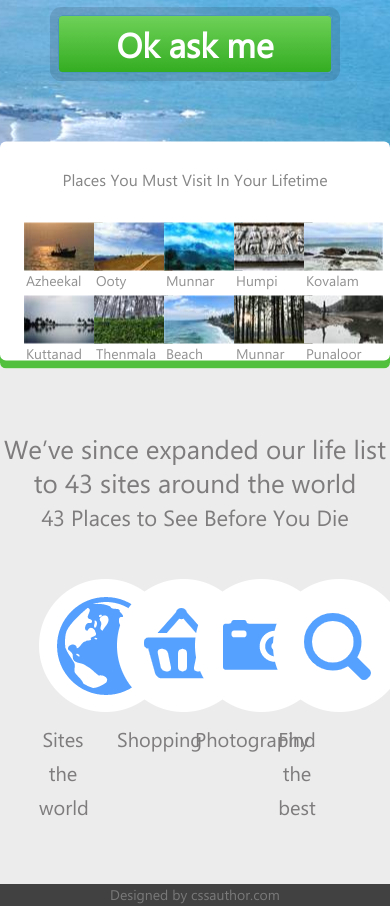
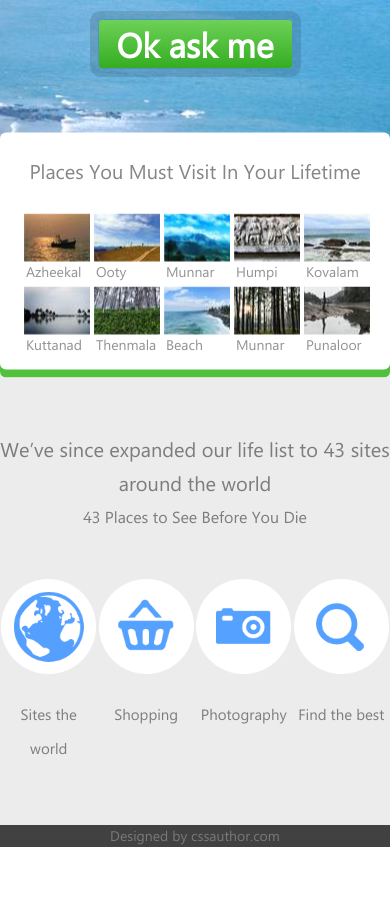
Before and after one commit to Ollha/Ohla.github.io, a plain HTML site: page index.html in a window 390 px wide. Shown: the part 480-1386 px from the top of the page. After the commit the page ends 1327 px from the top, so only its background shows below. Drawn offline with Linux system fonts and the light colour scheme.

Commit message:
Update style.css

```diff
--- a/css/style.css
+++ b/css/style.css
@@ -165,7 +165,7 @@ a {
 .place {
     display: flex;
     flex-wrap: wrap;
-    margin: 0 20px;
+    margin: 0 20px 20px;
 }
 
 .place__item {
@@ -206,20 +206,22 @@ a {
     font-size: 22px;
 }
 
+/*Block3*/
+
 .block3 {
+    width: 100%;
     display: flex;
     justify-content: center;
     margin-top: 45px;
 }
 
 .block3__item{
-    padding-right: 30px;
     width: 20%;
     text-align: center;
 }
 
 .block3__photo{
-    display: block;
+    display: inline-block;
     margin-bottom: 10px;
 }
 .block3__text {
@@ -249,25 +251,52 @@ a {
 @media (max-width: 991px) {
 
     .intro__title{
+        font-size: 32px;
+    }
+
+    .intro__subtitle{
         font-size: 28px;
     }
 
-    .intro__subtitle{
-        font-size: 24px;
+    .intro__btn{
+        width: 50%;
+        height: auto;
+        word-wrap: break-word
     }
 
     .block1{
         width: 100%;
     }
 
-    .block1__title{
+    .block2__title{
+        font-size: 20px;
+    }
+
+    .block2__subtitle{
         font-size: 16px;
     }
 
-    .block3{
+    .block1__title{
+        font-size: 20px;
+    }
+
+    .block3__item{
         width: 100%;
     }
 
+    .block3__photo{
+        width: 97%;
+        height: auto;
+    }
+
+    .block3__text{
+        font-size: 15px;
+    }
+
+
+    .place__item{
+        overflow: hidden;
+    }
     .nav{
         display: none;
     }
```
